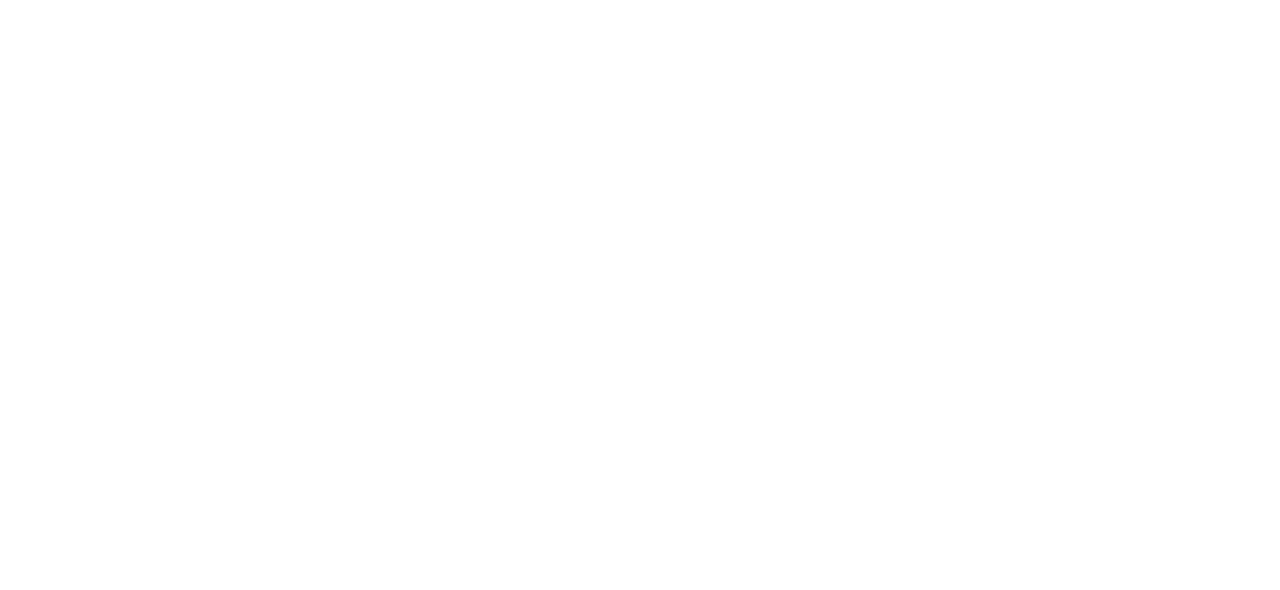
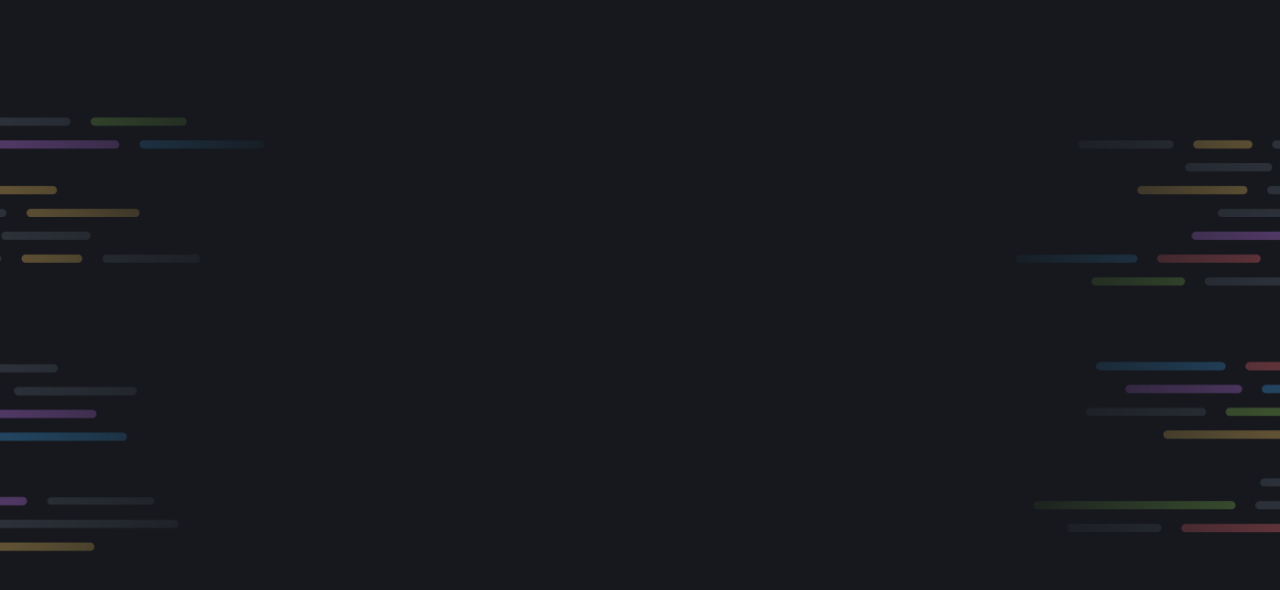
Before and after one commit to eduardoCereza/Portif-lio-DEV, a plain HTML site: page index.html in a window 1280 px wide. Drawn offline with Linux system fonts and the light colour scheme.

Commit message:
adicionando e fazendo fundo

```diff
--- a/index.html
+++ b/index.html
@@ -7,6 +7,8 @@
     <link rel="stylesheet" href="style.css">
 </head>
 <body>
-
+    <section id="page1">
+        <img src="images/Background_Intro.png" alt="">
+    </section>
 </body>
 </html>
--- a/style.css
+++ b/style.css
@@ -17,3 +17,13 @@
     --gray-500: #16181D;
     --gray-600: #0D0E11;
 }
+
+body{
+    background-color: var(--gray-500);
+}
+
+img{
+    width: 100%;
+    height: 100%;
+    object-fit: cover;
+}
```
